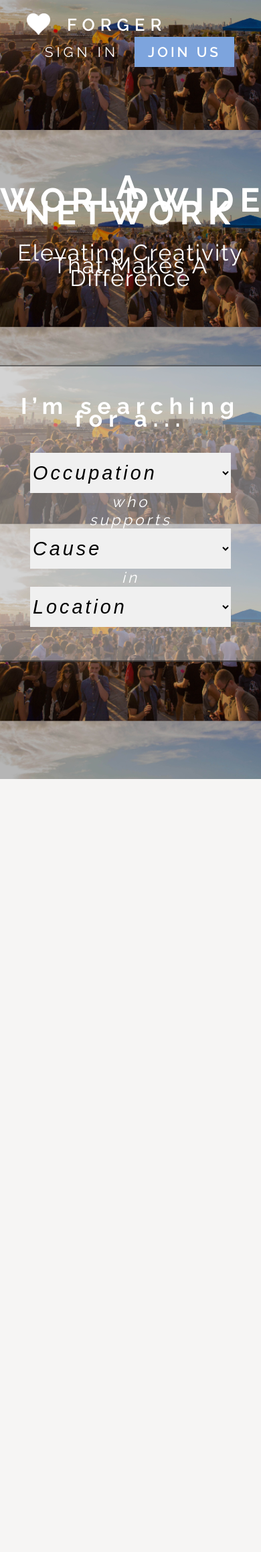
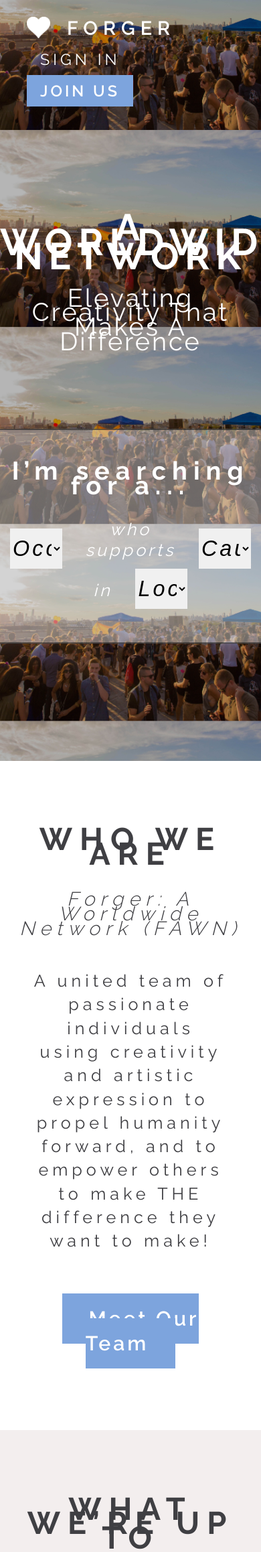
Before and after one commit to patientdev/fawn, a PHP site: page / in a window 390 px wide; the page is wider, and only the part inside the window is pictured. Shown: the top 2317 px of that part at 67% size. Before the commit the page ends 1163 px from the top of that part, so only its background shows below. Run offline with PHP 8.4, Linux system fonts and the light colour scheme; some libraries are stand-ins or nearby versions.

Commit message:
Complete draft.
COMMENTS:
- Everything too big?

TO DO:
- Mobile
- Crunch background image
- 'who support' alignment
- roll own dropdowns

```diff
--- a/css/fawn.css
+++ b/css/fawn.css
@@ -1,7 +1,7 @@
 html, body { padding: 0; margin: 0; width: 100%; }
 
 body {
-	font: 16px/1.2em Raleway, Helvetica, Arial, sans-serif;
+	font: 18px/1.2em Raleway, Helvetica, Arial, sans-serif;
 }
 
 header {
@@ -28,7 +28,7 @@ header {
 	float: left;
 	background-image: url(/img/heart-icon.png);
 	background-size: 35px;
-	padding-left: 60px;
+	background-position: 0 5px;
 	line-height: 35px;
 	background-repeat: no-repeat;
 	letter-spacing: 8px;
@@ -40,7 +40,7 @@ header {
 	display: block;
 	color: white;
 	text-decoration: none;
-	display: block;
+	padding: 5px 0 5px 60px;
 }
 
 #actions {
@@ -65,10 +65,11 @@ header {
 	letter-spacing: 5px;
 }
 
-#join-us-button {
+#join-us-button, content a {
 	background-color: rgba(125, 164, 221, 1);
 	font-weight: 600;
 	letter-spacing: 4px;
+	position: relative;
 }
 
 #headline {
@@ -87,7 +88,7 @@ h1 {
 h2 {
 	font-weight: 400;
 	font-size: 2.1em;
-	letter-spacing: 2px;
+	letter-spacing: 3px;
 }
 
 #search {
@@ -99,14 +100,14 @@ h2 {
 	border-bottom: 2px solid rgba(0, 0, 0, 0.5);
 }
 
-h3 {
+#search h3 {
 	letter-spacing: 9px;
 	font-size: 2.1em;
 	margin-top: 0; margin-bottom: 40px;
 }
 
 #search select {
-	width: 300px;
+	width: 20%;
 	border: none;
 	border-radius: 0;
 	height: 60px;
@@ -126,3 +127,47 @@ h3 {
 	letter-spacing: 4px;
 	line-height: 1.2em;
 }
+
+content {
+	text-align: center;
+	color: rgba(63, 63, 67, 1);
+}
+
+#who-we-are, #what-were-up-to {
+	padding: 60px 0;
+}
+
+content h3 {
+	font-size: 2.6em;
+	text-transform: uppercase;
+	letter-spacing: 11px;
+}
+
+content p {
+	font-size: 1.4em;
+	letter-spacing: 6px;
+	line-height: 1.4em;
+	width: 75%; margin: 50px auto;
+}
+
+.call-to-action {
+	margin-top: 80px;
+}
+
+content a {
+	padding: 20px 40px;
+	text-decoration: none;
+	color: white;
+	font-size: 1.2em;
+}
+
+#who-we-are h4 {
+	font-size: 1.6em;
+	font-weight: 300;
+	letter-spacing: 8px;
+	font-style: italic;
+}
+
+#what-were-up-to {
+	background-color: rgba(243, 238, 238, 1);
+}
--- a/includes/footer.php
+++ b/includes/footer.php
@@ -1,5 +1,5 @@
 	<?php include $_SERVER["DOCUMENT_ROOT"] . "/js/jquery.js"; ?>
-	<script src="/js/youtotallyrock.js"></script>
+	<script src="/js/fawn.js"></script>
 
 	</body>
 </html>
--- a/includes/header.php
+++ b/includes/header.php
@@ -2,8 +2,9 @@
 <html lang="en">
 	<head>
 		<meta charset="UTF-8">
-
+        <meta http-equiv="X-UA-Compatible" content="IE=edge">
 		<title>Forger: A Worldwide Network</title>
+        <meta name="description" content="Elevating Creativity That Makes A Difference">
 
 		<link href='http://fonts.googleapis.com/css?family=Raleway:400,100,200,300,500,600,700,800,900' rel='stylesheet' type='text/css'>
 		<link rel="stylesheet" href="/css/fawn.css" media="screen">
--- a/index.php
+++ b/index.php
@@ -36,4 +36,33 @@ include $_SERVER["DOCUMENT_ROOT"] . "/includes/header.php"; ?>
 </div>
 </header>
 
+<content>
+
+<div id="who-we-are">
+
+	<h3>Who We Are</h3>
+	<h4>Forger: A Worldwide Network (FAWN)</h4>
+
+	<p>A united team of passionate individuals using creativity and artistic expression to propel humanity forward, and to empower others to make THE difference they want to make!</p>
+
+	<p class="call-to-action"><a href="/team/">Meet Our Team</a></p>
+
+</div>
+
+<div id="what-were-up-to">
+
+	<h3>What We&rsquo;re Up To</h3>
+
+	<p>We&rsquo;ve created Forger: A Worldwide Network (FAWN) as a space for artists and social activists around the world to connect and collaborate &mdash; via a simple web&ndash;based platform.</p>
+
+	<p>FAWN is a network for communication and collaboration among individuals, as well as businesses and organizations to accomplish their missions through impactful artistic statements.</p>
+
+	<p>At FAWN, we&rsquo;re creating opportunities to build community, both online and offline, that will foster inspiration, beginnings, partnerships, and more!</p>
+
+	<p class="call-to-action"><a href="/join/">Join Our Network</a></p>
+
+</div>
+
+</content>
+
 <?php include $_SERVER["DOCUMENT_ROOT"] . "/includes/footer.php"; ?>
```
Also changed, not shown: js/fawn.js (added), js/youtotallyrock.js (added).
